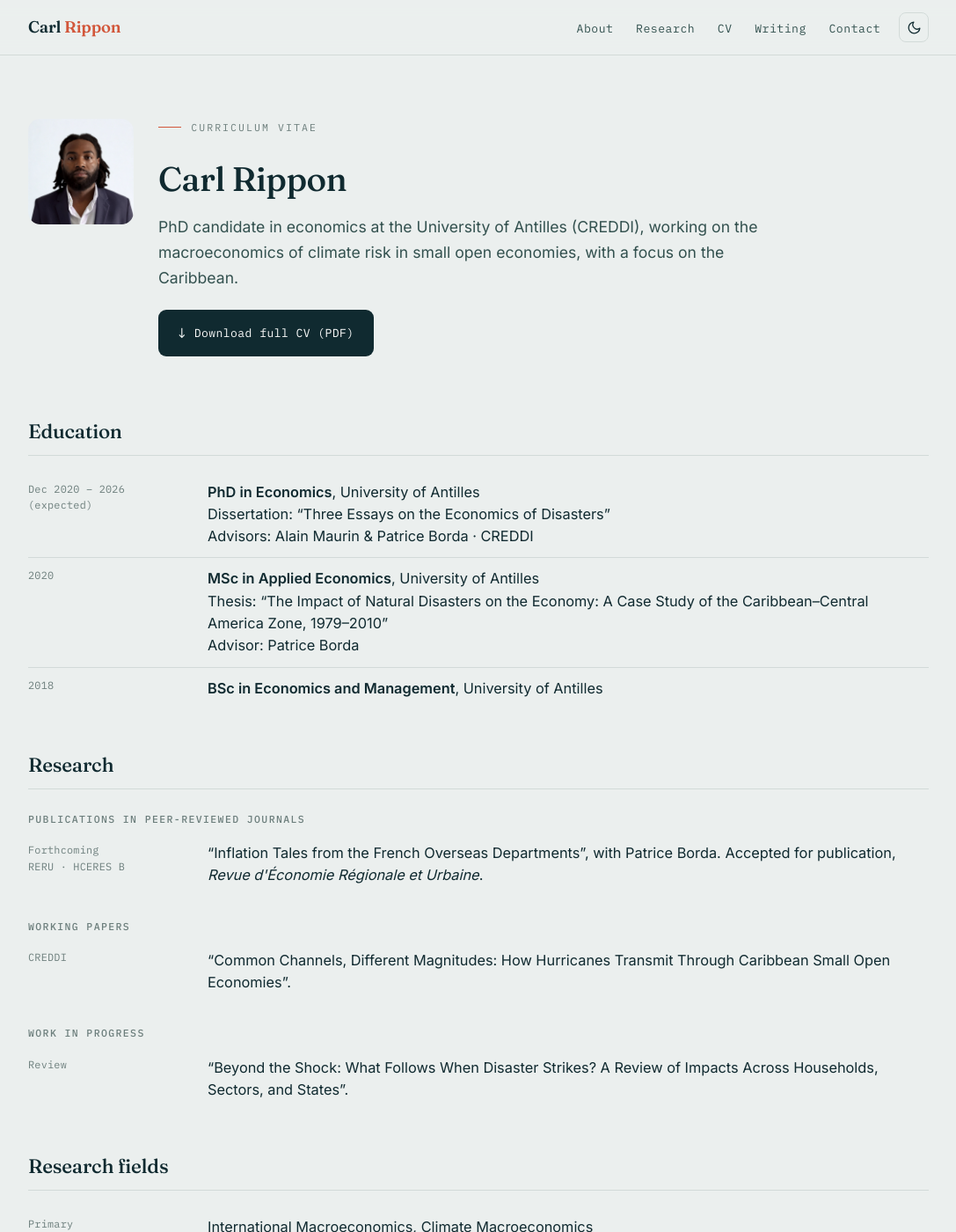
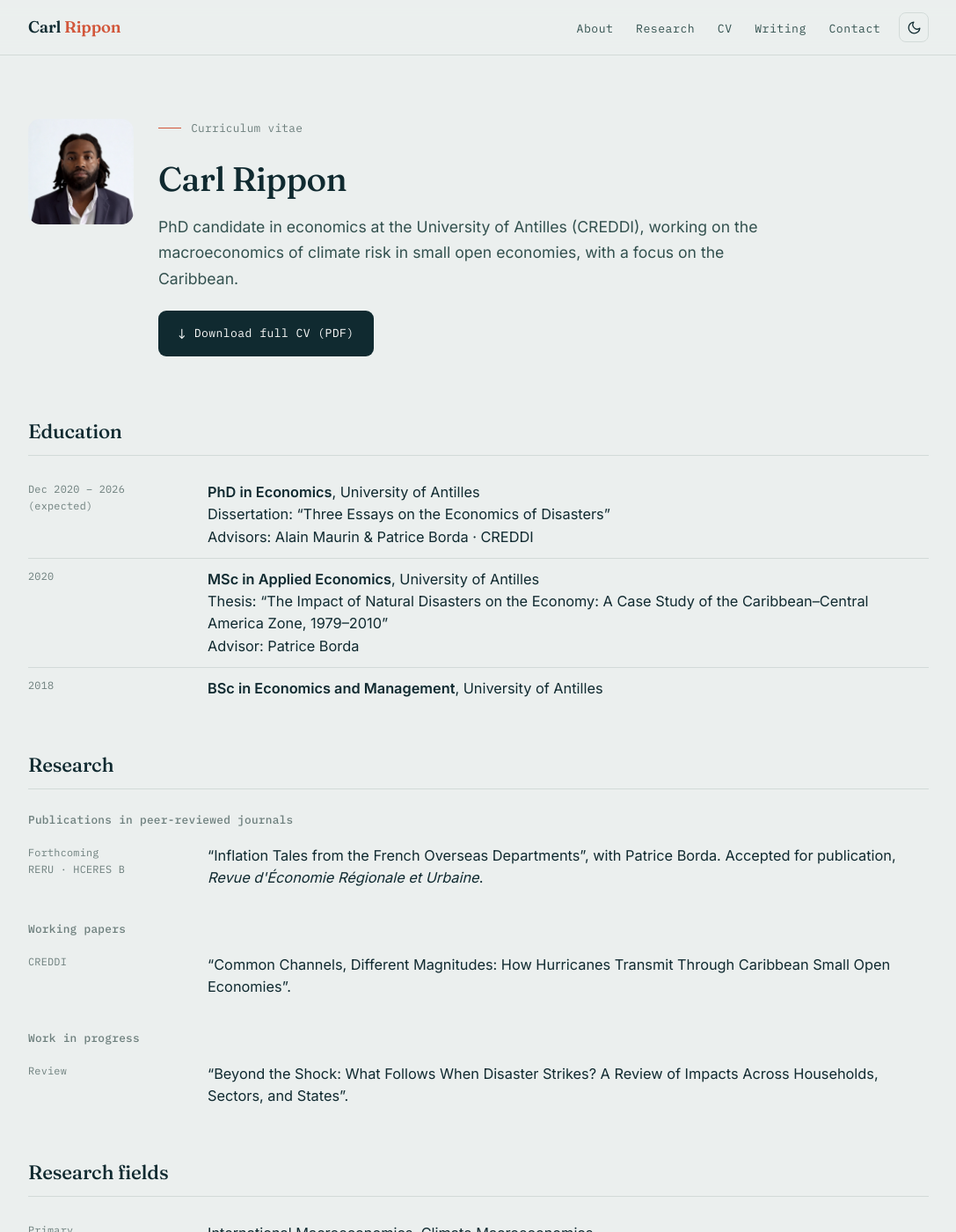
Before and after one commit to carlrippon/carlrippon.github.io, a Jekyll site: the page built from cv.html, in a window 1280 px wide and 1400 px high. Shown: the whole window at 88% size, without its empty margins (96-1183 px from the left). Built offline with Jekyll 4.4.1, drawn with Linux system fonts in a browser that asks for light colours.

Commit message:
Add files via upload

```diff
--- a/_layouts/default.html
+++ b/_layouts/default.html
@@ -19,7 +19,7 @@
 <meta name="twitter:image" content="{{ share_img }}">
 <link rel="preconnect" href="https://fonts.googleapis.com">
 <link rel="preconnect" href="https://fonts.gstatic.com" crossorigin>
-<link href="https://fonts.googleapis.com/css2?family=Fraunces:opsz,wght@9..144,400;9..144,500;9..144,600&family=Inter:wght@400;500;600&family=IBM+Plex+Mono:wght@400;500&display=swap" rel="stylesheet">
+<link href="https://fonts.googleapis.com/css2?family=Fraunces:opsz,wght,SOFT,WONK@9..144,400..600,0..100,0..1&family=Inter:wght@400;500;600&family=IBM+Plex+Mono:wght@400;500&display=swap" rel="stylesheet">
 <style>
   :root{
     --ink:#102A30; --ink-2:#33514F; --salt:#EBEFEE; --paper:#FBFCFB;
@@ -41,14 +41,15 @@
     --irf-axis:#3A5654; --irf-legend:#9FB0AE; --irf-caption:#8FA6A4;
   }
   *{box-sizing:border-box;}
+  h1,h2,h3,.brand{font-variation-settings:"SOFT" 0,"WONK" 0;}
   html{scroll-behavior:smooth;}
   body{margin:0;background:var(--bg);color:var(--text);font-family:var(--body);
     font-size:17px;line-height:1.65;-webkit-font-smoothing:antialiased;}
   a{color:inherit;}
   .wrap{max-width:var(--maxw);margin:0 auto;padding:0 28px;}
 
-  .eyebrow{font-family:var(--mono);font-size:.72rem;letter-spacing:.18em;text-transform:uppercase;
-    color:var(--text-muted);margin:0 0 1.1rem;display:flex;align-items:center;gap:.7rem;}
+  .eyebrow{font-family:var(--mono);font-size:.8rem;letter-spacing:.02em;
+    color:var(--text-muted);margin:0 0 1rem;display:flex;align-items:center;gap:.7rem;}
   .eyebrow::before{content:"";width:26px;height:1px;background:var(--accent);display:inline-block;}
 
   /* nav */
@@ -115,7 +116,7 @@
   .lang-toggle:hover{text-decoration:underline;}
   .lang-pill{font-family:var(--mono);font-size:.62rem;letter-spacing:.06em;color:var(--text-muted);border:1px solid var(--border);border-radius:999px;padding:1px 7px;vertical-align:middle;}
   .share{display:flex;flex-wrap:wrap;align-items:center;gap:10px;margin:2.6rem 0 0;padding-top:1.6rem;border-top:1px solid var(--border);}
-  .share-label{font-family:var(--mono);font-size:.72rem;letter-spacing:.12em;text-transform:uppercase;color:var(--text-muted);margin-right:4px;}
+  .share-label{font-family:var(--mono);font-size:.8rem;letter-spacing:.02em;color:var(--text-muted);margin-right:4px;}
   .share-btn{font-family:var(--mono);font-size:.74rem;color:var(--text);text-decoration:none;background:var(--surface);border:1px solid var(--border);border-radius:999px;padding:5px 13px;cursor:pointer;transition:border-color .2s,color .2s;}
   .share-btn:hover,.share-btn:focus-visible{border-color:var(--link);color:var(--link);}
   .comments{margin-top:3rem;padding-top:1.6rem;border-top:1px solid var(--border);}
@@ -134,7 +135,7 @@
   .cv-sec{margin-top:2.8rem;}
   .cv-sec h2{font-family:var(--display);font-weight:500;font-size:1.4rem;letter-spacing:-.01em;
     margin:0 0 1.1rem;padding-bottom:.5rem;border-bottom:1px solid var(--border);}
-  .cv-h3{font-family:var(--mono);font-size:.72rem;letter-spacing:.12em;text-transform:uppercase;
+  .cv-h3{font-family:var(--mono);font-size:.8rem;letter-spacing:.02em;
     color:var(--text-muted);margin:1.5rem 0 .4rem;font-weight:500;}
   .cv-row{display:grid;grid-template-columns:180px 1fr;gap:24px;padding:11px 0;}
   .cv-row + .cv-row{border-top:1px solid var(--border);}
```
